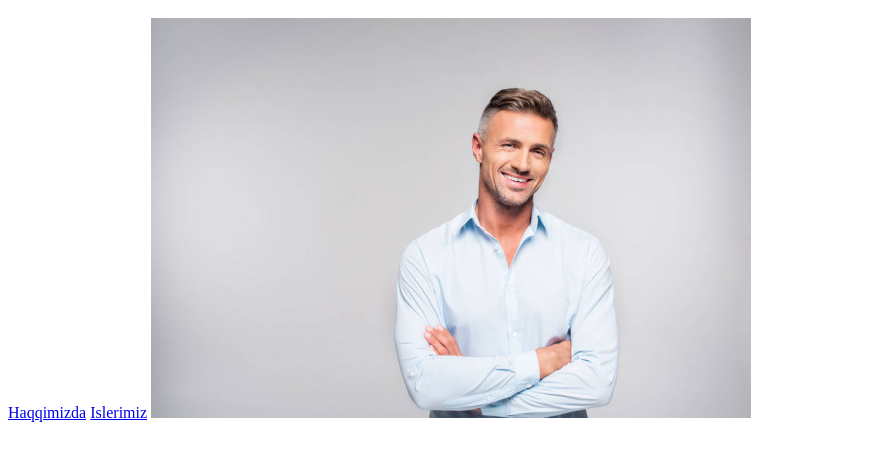
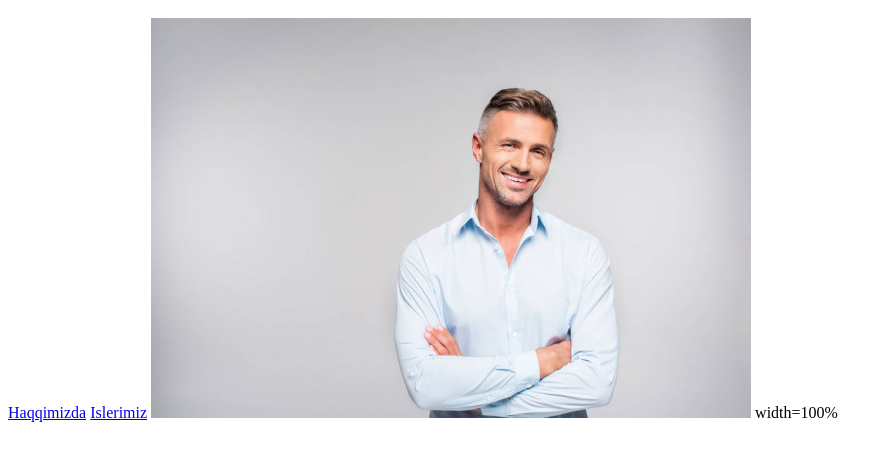
Before and after one commit to muradqafarli1903/PragmatechFoundationProject, a plain HTML site: page Works/HTML-CSS/index.html in a window 1280 px wide. Shown: the part 48-508 px from the top of the page, without its empty margins (0-893 px from the left). Drawn offline with Linux system fonts and the light colour scheme.

Commit message:
yeni html fayli

```diff
--- a/Works/HTML-CSS/index.html
+++ b/Works/HTML-CSS/index.html
@@ -8,6 +8,7 @@
 <a href="haqqimizda.html">Haqqimizda</a>
 <a href="ana_sehife.html">Islerimiz</a>
 <img src="/Works/images/depositphotos_220729084-stock-photo-smiling-adult-man-crossed-arms.jpg" alt="">
+width=100%
 
 
 
```
